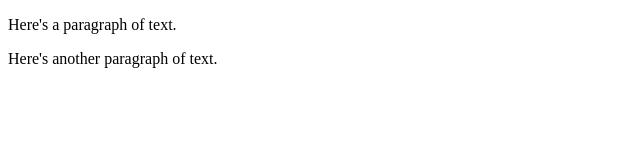
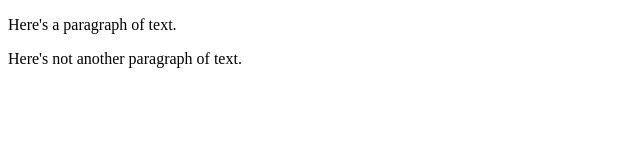
Before and after one commit to bobboprofondo/bawdy_badger, a plain HTML site: page index.html in a window 1280 px wide. Shown: the full height of the page, 0-640 px from the left. Drawn offline with Linux system fonts and the light colour scheme.

Commit message:
Second commit

```diff
--- a/index.html
+++ b/index.html
@@ -5,6 +5,6 @@
     </head>
     <body>
     <p>Here's a paragraph of text.</p>
-    <p>Here's another paragraph of text.</p>
+    <p>Here's not another paragraph of text.</p>
     </body>
 </html>
```
